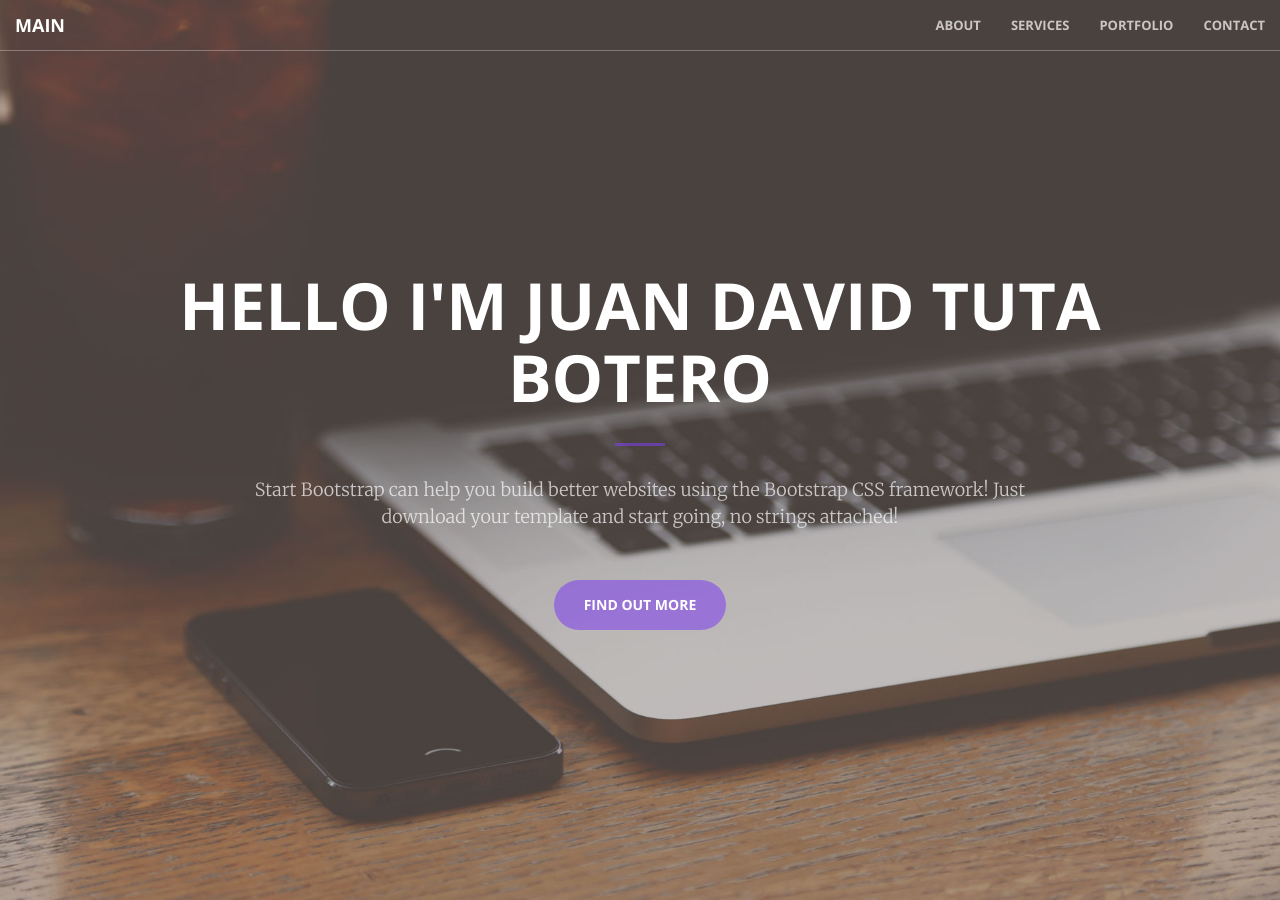
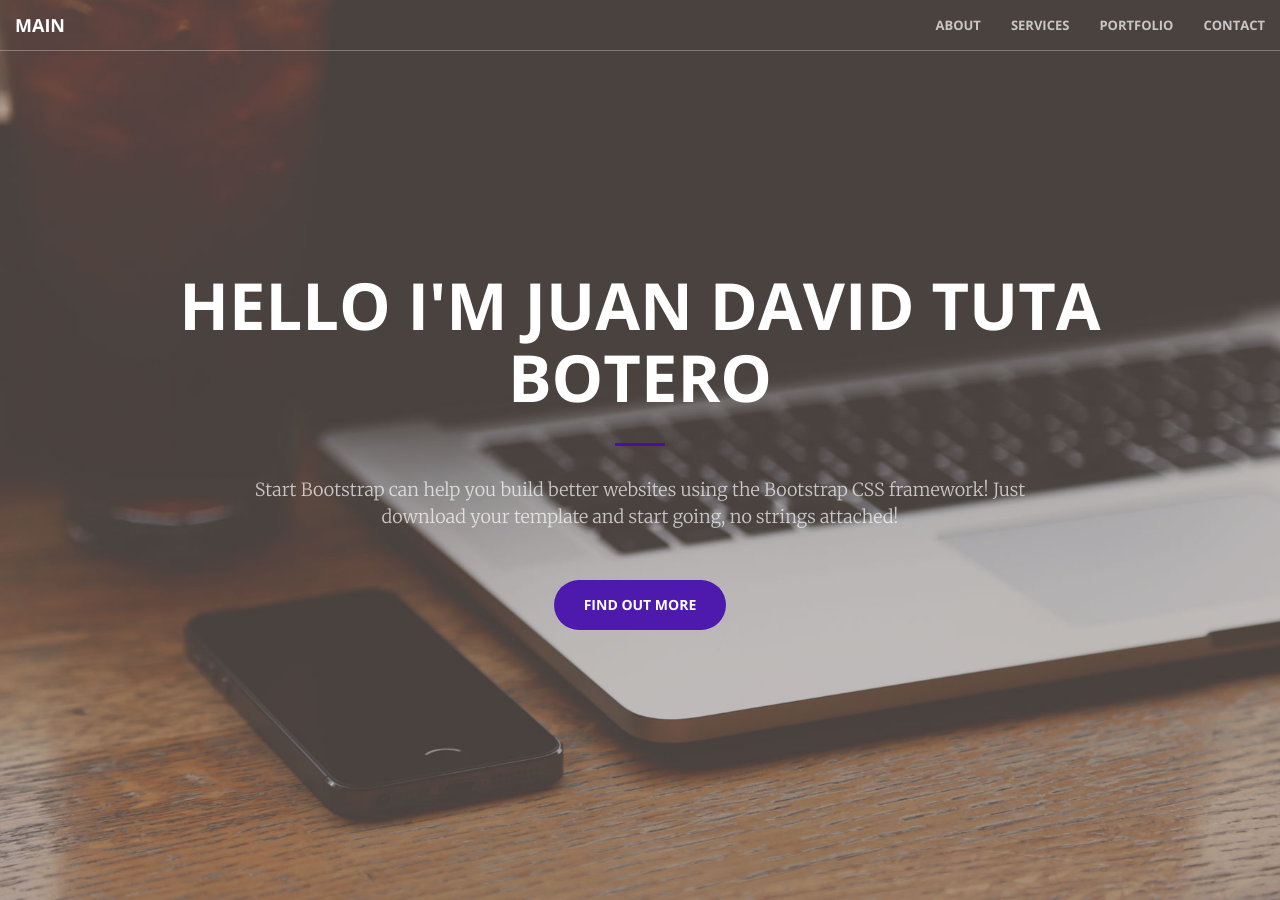
Before and after one commit to Juand0145/Juand0145.github.io, a Jekyll site: the page built from index.html, in a window 1280 px wide and 900 px high. Built offline with Jekyll 4.4.1, drawn with Linux system fonts in a browser that asks for light colours; some of the changed text lies outside the part shown.

Commit message:
[Fixing] the color and ortography

```diff
--- a/_includes/call-to-action.html
+++ b/_includes/call-to-action.html
@@ -5,7 +5,7 @@
                 <h2 class="section-heading">Who I am?</h2>
                 <hr class="light">
                 <p class="text-faded">I'm a data scientist and Chemical engineer with experience in the research and development department
-                     of the food, cosmetic and pharmaceutical industries. After my professional degree y have studied software development and Data Science.
+                     of the food, cosmetic and pharmaceutical industries. After my professional degree I have studied software development and Data Science.
                       I love maths, statistics, and data. I like to work solving complex problems and manage big amounts of information to
                        develop new, products, technologies, and services. I have to experience developing recommendation engines, recurrent neural networks
                         able to predict the behavior of the stock market, text analysts using NPL (Natural Language Processing), and image classification.</p>
--- a/css/main.scss
+++ b/css/main.scss
@@ -34,7 +34,7 @@
 // }
 
 // variables.less
-$theme-primary: #7e40f08e;
+$theme-primary: #460eadec;
 $theme-dark: #222;
 
 // Import partials from `sass_dir` (defaults to `_sass`)
```
